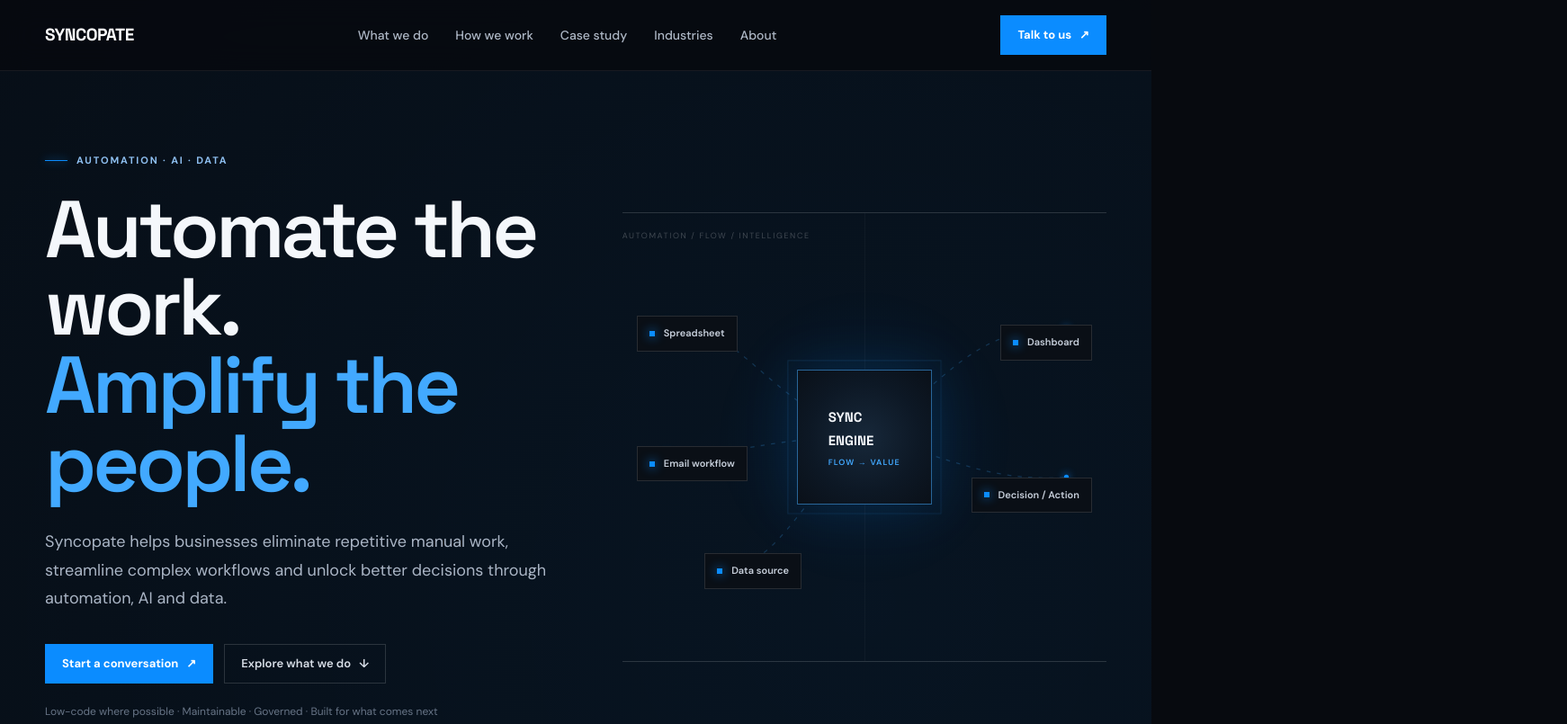
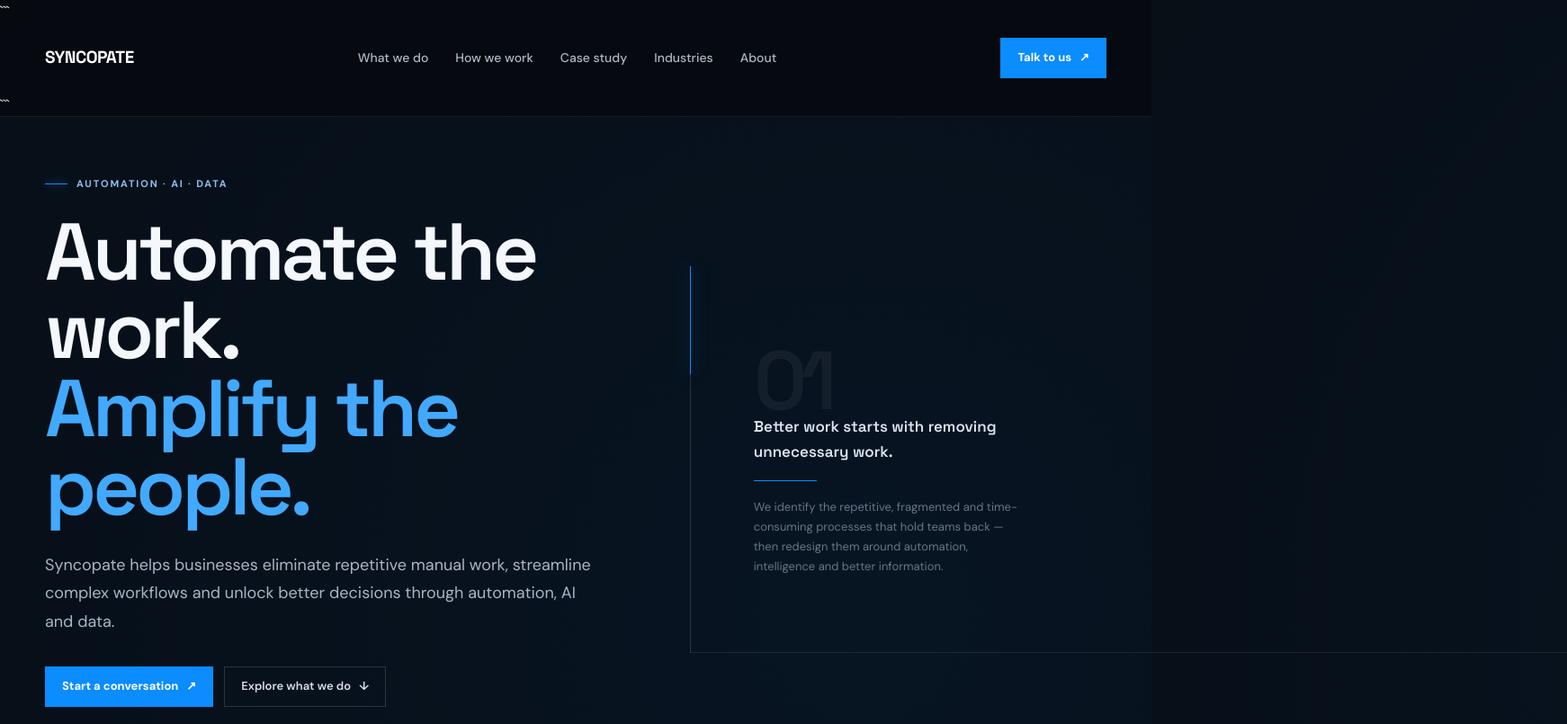
Before and after one commit to ellem05052026/syncopate, a plain HTML site: page index.html in a window 1280 px wide. Shown: the top 805 px of the page at 90% size, 1742 px wide, since content can reach past the window. Drawn offline with Linux system fonts and the light colour scheme.

````diff
--- a/index.html
+++ b/index.html
@@ -1,4 +1,5 @@
 <!DOCTYPE html>
+
 <html lang="en">
 <head>
   <meta charset="UTF-8" />
@@ -16,7 +17,6 @@
     :root {
       --bg: #070a0f;
       --bg-2: #0a0e15;
-      --panel: #0d131c;
       --text: #f4f7fb;
       --muted: #9ba7b8;
       --muted-2: #687587;
@@ -75,9 +75,9 @@
       margin: 0 auto;
     }
 
-    /* --------------------------------
+    /* ========================================
        TYPOGRAPHY
-    -------------------------------- */
+    ======================================== */
 
     h1,
     h2,
@@ -113,9 +113,9 @@
       line-height: 1.75;
     }
 
-    /* --------------------------------
+    /* ========================================
        NAVIGATION
-    -------------------------------- */
+    ======================================== */
 
     .nav {
       position: fixed;
@@ -143,10 +143,6 @@
       font-size: 19px;
       font-weight: 700;
       letter-spacing: -.03em;
-    }
-
-    .brand span {
-      color: white;
     }
 
     .nav-links {
@@ -200,13 +196,13 @@
       cursor: pointer;
     }
 
-    /* --------------------------------
+    /* ========================================
        HERO
-    -------------------------------- */
+    ======================================== */
 
     .hero {
-      min-height: 860px;
-      padding: 170px 0 110px;
+      min-height: 820px;
+      padding: 170px 0 120px;
       position: relative;
       display: flex;
       align-items: center;
@@ -214,8 +210,8 @@
 
     .hero-grid {
       display: grid;
-      grid-template-columns: 1.03fr .97fr;
-      gap: 70px;
+      grid-template-columns: 1.15fr .85fr;
+      gap: 90px;
       align-items: center;
     }
 
@@ -286,173 +282,84 @@
       font-size: 12px;
     }
 
-    /* --------------------------------
-       HERO FLOW VISUAL
-    -------------------------------- */
-
-    .flow-stage {
+    /*
+      Minimal hero visual.
+
+      This deliberately isn't a "dashboard", AI brain,
+      network diagram or floating-card graphic.
+
+      It gives the right side of the hero some structure
+      without competing with the headline.
+    */
+
+    .hero-mark {
       position: relative;
-      height: 500px;
-      border-top: 1px solid var(--line-strong);
-      border-bottom: 1px solid var(--line-strong);
-      background:
-        radial-gradient(
-          circle at 50% 50%,
-          rgba(11,140,255,.08),
-          transparent 45%
-        );
-      overflow: hidden;
-    }
-
-    .flow-stage::before {
-      content: "AUTOMATION / FLOW / INTELLIGENCE";
-      position: absolute;
-      top: 18px;
-      left: 0;
-      color: rgba(255,255,255,.23);
-      font-size: 9px;
-      letter-spacing: .18em;
-    }
-
-    .flow-stage::after {
+      height: 430px;
+      border-left: 1px solid var(--line-strong);
+      display: flex;
+      align-items: center;
+      padding-left: 70px;
+    }
+
+    .hero-mark::before {
       content: "";
       position: absolute;
-      left: 50%;
+      left: -1px;
       top: 0;
-      bottom: 0;
       width: 1px;
-      background: rgba(255,255,255,.035);
-    }
-
-    .node {
-      position: absolute;
-      display: flex;
-      align-items: center;
-      gap: 10px;
-      padding: 10px 13px;
-      border: 1px solid rgba(255,255,255,.12);
-      background: #0a0f16;
-      color: #c8d0dc;
-      font-size: 11px;
-      font-weight: 600;
-      z-index: 2;
-    }
-
-    .node::before {
-      content: "";
-      width: 6px;
-      height: 6px;
+      height: 120px;
       background: var(--blue);
-      box-shadow: 0 0 12px var(--blue);
-      flex: 0 0 auto;
-    }
-
-    .node.n1 {
-      left: 3%;
-      top: 23%;
-    }
-
-    .node.n2 {
-      left: 3%;
-      top: 52%;
-    }
-
-    .node.n3 {
-      left: 17%;
-      top: 76%;
-    }
-
-    .node.n4 {
-      right: 3%;
-      top: 25%;
-    }
-
-    .node.n5 {
-      right: 3%;
-      top: 59%;
-    }
-
-    .core {
-      position: absolute;
-      left: 50%;
-      top: 50%;
-      transform: translate(-50%, -50%);
-      width: 150px;
-      height: 150px;
-      display: grid;
-      place-items: center;
-      background:
-        radial-gradient(
-          circle,
-          #17283a 0%,
-          #0d1825 58%,
-          #0a1018 100%
-        );
-      border: 1px solid rgba(66,169,255,.55);
-      box-shadow:
-        0 0 60px rgba(11,140,255,.16);
-      z-index: 3;
-    }
-
-    .core::before {
+      box-shadow: 0 0 18px rgba(11,140,255,.65);
+    }
+
+    .hero-mark::after {
       content: "";
       position: absolute;
-      inset: -9px;
-      border: 1px solid rgba(66,169,255,.16);
-      animation: pulse 3s infinite ease-in-out;
-    }
-
-    .core span {
-      text-align: center;
-      font-family: "Space Grotesk";
-      font-size: 15px;
-      line-height: 1.15;
-      font-weight: 700;
-    }
-
-    .core small {
-      display: block;
-      margin-top: 6px;
-      color: var(--blue-2);
-      font: 600 9px "DM Sans";
-      letter-spacing: .13em;
-    }
-
-    .flow-svg {
-      position: absolute;
-      inset: 0;
-      width: 100%;
-      height: 100%;
-      pointer-events: none;
-    }
-
-    .flow-path {
-      fill: none;
-      stroke: rgba(66,169,255,.22);
-      stroke-width: 1.3;
-      stroke-dasharray: 5 8;
-    }
-
-    .flow-dot {
-      fill: var(--blue);
-      filter: drop-shadow(0 0 5px var(--blue));
-    }
-
-    @keyframes pulse {
-      0%, 100% {
-        transform: scale(.97);
-        opacity: .45;
-      }
-
-      50% {
-        transform: scale(1.05);
-        opacity: 1;
-      }
-    }
-
-    /* --------------------------------
+      left: 0;
+      right: -40vw;
+      bottom: 0;
+      height: 1px;
+      background: var(--line);
+    }
+
+    .hero-mark-content {
+      max-width: 300px;
+    }
+
+    .hero-mark-number {
+      font-family: "Space Grotesk", sans-serif;
+      font-size: 92px;
+      line-height: .9;
+      font-weight: 600;
+      letter-spacing: -.08em;
+      color: rgba(255,255,255,.055);
+      user-select: none;
+    }
+
+    .hero-mark-title {
+      margin-top: -3px;
+      font-family: "Space Grotesk", sans-serif;
+      font-size: 17px;
+      font-weight: 600;
+      color: #dce5ef;
+    }
+
+    .hero-mark-line {
+      width: 70px;
+      height: 1px;
+      background: var(--blue);
+      margin: 18px 0;
+    }
+
+    .hero-mark-copy {
+      color: var(--muted-2);
+      font-size: 13px;
+      line-height: 1.7;
+    }
+
+    /* ========================================
        TICKER
-    -------------------------------- */
+    ======================================== */
 
     .ticker {
       border-top: 1px solid var(--line);
@@ -478,17 +385,17 @@
       }
     }
 
-    /* --------------------------------
+    /* ========================================
        SECTIONS
-    -------------------------------- */
+    ======================================== */
 
     section {
       padding: 125px 0;
     }
 
-    /* --------------------------------
+    /* ========================================
        PROBLEM
-    -------------------------------- */
+    ======================================== */
 
     .problem {
       background: linear-gradient(
@@ -543,9 +450,9 @@
       font: 600 20px/1.45 "Space Grotesk";
     }
 
-    /* --------------------------------
+    /* ========================================
        SERVICES
-    -------------------------------- */
+    ======================================== */
 
     .services-head {
       display: flex;
@@ -566,7 +473,7 @@
       padding: 32px 30px 32px 0;
       border-bottom: 1px solid var(--line);
       position: relative;
-      transition: background .25s ease, padding-left .25s ease;
+      transition: background .25s ease;
     }
 
     .service:nth-child(odd) {
@@ -610,9 +517,9 @@
       font-weight: 700;
     }
 
-    /* --------------------------------
+    /* ========================================
        CASE STUDY
-    -------------------------------- */
+    ======================================== */
 
     .case-study {
       position: relative;
@@ -731,9 +638,9 @@
       margin-top: 4px;
     }
 
-    /* --------------------------------
+    /* ========================================
        PRINCIPLES
-    -------------------------------- */
+    ======================================== */
 
     .principles {
       display: grid;
@@ -770,9 +677,9 @@
       line-height: 1.65;
     }
 
-    /* --------------------------------
+    /* ========================================
        INDUSTRIES
-    -------------------------------- */
+    ======================================== */
 
     .industries {
       display: grid;
@@ -810,9 +717,9 @@
       line-height: 1.65;
     }
 
-    /* --------------------------------
+    /* ========================================
        AI
-    -------------------------------- */
+    ======================================== */
 
     .ai-section {
       background: linear-gradient(
@@ -853,9 +760,9 @@
       margin-top: 4px;
     }
 
-    /* --------------------------------
+    /* ========================================
        GOVERNANCE
-    -------------------------------- */
+    ======================================== */
 
     .governance {
       padding: 95px 0;
@@ -908,9 +815,9 @@
       margin-top: 3px;
     }
 
-    /* --------------------------------
+    /* ========================================
        CTA
-    -------------------------------- */
+    ======================================== */
 
     .cta {
       padding: 140px 0 155px;
@@ -953,9 +860,9 @@
       position: relative;
     }
 
-    /* --------------------------------
+    /* ========================================
        FOOTER
-    -------------------------------- */
+    ======================================== */
 
     footer {
       border-top: 1px solid var(--line);
@@ -993,9 +900,9 @@
       color: white;
     }
 
-    /* --------------------------------
+    /* ========================================
        REVEAL
-    -------------------------------- */
+    ======================================== */
 
     .reveal {
       opacity: 0;
@@ -1010,11 +917,12 @@
       transform: translateY(0);
     }
 
-    /* --------------------------------
+    /* ========================================
        RESPONSIVE
-    -------------------------------- */
+    ======================================== */
 
     @media (max-width: 980px) {
+
       .hero-grid,
       .problem-grid,
       .case-grid,
@@ -1027,8 +935,10 @@
         padding-top: 145px;
       }
 
-      .flow-stage {
+      .hero-mark {
         max-width: 700px;
+        height: 280px;
+        padding-left: 45px;
       }
 
       .principles {
@@ -1058,6 +968,7 @@
     }
 
     @media (max-width: 720px) {
+
       .container {
         width: min(var(--max), calc(100% - 30px));
       }
@@ -1088,19 +999,13 @@
         gap: 55px;
       }
 
-      .flow-stage {
-        height: 390px;
-        margin-top: 15px;
-      }
-
-      .node {
-        transform: scale(.88);
-        transform-origin: center;
-      }
-
-      .core {
-        width: 125px;
-        height: 125px;
+      .hero-mark {
+        height: 230px;
+        padding-left: 30px;
+      }
+
+      .hero-mark-number {
+        font-size: 70px;
       }
 
       .services-head {
@@ -1132,6 +1037,7 @@
     }
 
     @media (prefers-reduced-motion: reduce) {
+
       *,
       *::before,
       *::after {
@@ -1139,21 +1045,25 @@
         transition-duration: .01ms !important;
         scroll-behavior: auto !important;
       }
+
     }
   </style>
+
 </head>
 
 <body>
 
-  <!-- ================================
-       NAV
-  ================================= -->
+  <!-- ========================================
+       NAVIGATION
+  ======================================== -->
 
   <nav class="nav">
+
+```
 <div class="container nav-inner">
 
   <a class="brand" href="#top" aria-label="Syncopate home">
-        <span>SYNCOPATE</span>
+    SYNCOPATE
   </a>
 
   <div class="nav-links">
@@ -1168,17 +1078,21 @@
     Talk to us <span>↗</span>
   </a>
 
-      <button class="menu" aria-label="Open menu">☰</button>
-
-    </div>
+  <button class="menu" aria-label="Open menu">
+    ☰
+  </button>
+
+</div>
+```
+
   </nav>
 
-
   <main id="top">
 
-    <!-- ================================
+```
+<!-- ========================================
      HERO
-    ================================= -->
+======================================== -->
 
 <section class="hero">
 
@@ -1202,6 +1116,7 @@
       </p>
 
       <div class="hero-actions">
+
         <a class="btn-primary" href="#contact">
           Start a conversation <span>↗</span>
         </a>
@@ -1209,6 +1124,7 @@
         <a class="btn-secondary" href="#services">
           Explore what we do <span>↓</span>
         </a>
+
       </div>
 
       <p class="micro">
@@ -1218,71 +1134,29 @@
     </div>
 
 
-        <!-- FLOW VISUAL -->
-
-        <div
-          class="flow-stage reveal"
-          aria-label="Illustration of connected automated workflows"
-        >
-
-          <svg
-            class="flow-svg"
-            viewBox="0 0 600 500"
-            preserveAspectRatio="none"
-            aria-hidden="true"
-          >
-
-            <path
-              class="flow-path"
-              d="M55 125 C150 125, 170 205, 300 250"
-            />
-
-            <path
-              class="flow-path"
-              d="M55 270 C150 270, 180 250, 300 250"
-            />
-
-            <path
-              class="flow-path"
-              d="M115 400 C190 400, 220 320, 300 250"
-            />
-
-            <path
-              class="flow-path"
-              d="M300 250 C405 190, 430 125, 550 130"
-            />
-
-            <path
-              class="flow-path"
-              d="M300 250 C405 270, 445 300, 550 295"
-            />
-
-            <circle class="flow-dot" cx="55" cy="125" r="3"/>
-            <circle class="flow-dot" cx="55" cy="270" r="3"/>
-            <circle class="flow-dot" cx="115" cy="400" r="3"/>
-            <circle class="flow-dot" cx="550" cy="130" r="3"/>
-            <circle class="flow-dot" cx="550" cy="295" r="3"/>
-
-          </svg>
-
-          <div class="node n1">Spreadsheet</div>
-          <div class="node n2">Email workflow</div>
-          <div class="node n3">Data source</div>
-          <div class="node n4">Dashboard</div>
-          <div class="node n5">Decision / Action</div>
-
-          <div class="core">
-
-            <div>
-              <span>
-                SYNC<br>
-                ENGINE
-              </span>
-
-              <small>
-                FLOW → VALUE
-              </small>
-            </div>
+    <!-- ====================================
+         MINIMAL HERO MARK
+    ==================================== -->
+
+    <div class="hero-mark reveal">
+
+      <div class="hero-mark-content">
+
+        <div class="hero-mark-number">
+          01
+        </div>
+
+        <div class="hero-mark-title">
+          Better work starts with removing unnecessary work.
+        </div>
+
+        <div class="hero-mark-line"></div>
+
+        <p class="hero-mark-copy">
+          We identify the repetitive, fragmented and time-consuming
+          processes that hold teams back — then redesign them around
+          automation, intelligence and better information.
+        </p>
 
       </div>
 
@@ -1293,9 +1167,9 @@
 </section>
 
 
-    <!-- ================================
+<!-- ========================================
      TICKER
-    ================================= -->
+======================================== -->
 
 <div class="ticker">
 
@@ -1336,9 +1210,9 @@
 </div>
 
 
-    <!-- ================================
+<!-- ========================================
      PROBLEM
-    ================================= -->
+======================================== -->
 
 <section class="problem">
 
@@ -1423,9 +1297,9 @@
 </section>
 
 
-    <!-- ================================
+<!-- ========================================
      SERVICES
-    ================================= -->
+======================================== -->
 
 <section id="services">
 
@@ -1594,9 +1468,9 @@
 </section>
 
 
-    <!-- ================================
+<!-- ========================================
      CASE STUDY
-    ================================= -->
+======================================== -->
 
 <section id="case-study" class="case-study">
 
@@ -1672,7 +1546,7 @@
       </h2>
 
       <p>
-            A major US investment bank maintained a catalogue of manually
+        A major investment bank maintained a catalogue of manually
         generated management information reports. Teams were required to
         extract data from upstream systems, manipulate datasets, perform
         calculations, format outputs and distribute reports to multiple
@@ -1727,9 +1601,9 @@
 </section>
 
 
-    <!-- ================================
+<!-- ========================================
      PRINCIPLES
-    ================================= -->
+======================================== -->
 
 <section id="approach">
 
@@ -1807,9 +1681,9 @@
 </section>
 
 
-    <!-- ================================
+<!-- ========================================
      INDUSTRIES
-    ================================= -->
+======================================== -->
 
 <section id="industries">
 
@@ -1907,9 +1781,9 @@
 </section>
 
 
-    <!-- ================================
+<!-- ========================================
      AI
-    ================================= -->
+======================================== -->
 
 <section class="ai-section">
 
@@ -1941,6 +1815,7 @@
     <div class="ai-list reveal">
 
       <div class="ai-item">
+
         <span class="blue">01</span>
 
         <div>
@@ -1949,10 +1824,12 @@
             Extract, classify and structure information automatically.
           </p>
         </div>
+
       </div>
 
 
       <div class="ai-item">
+
         <span class="blue">02</span>
 
         <div>
@@ -1961,10 +1838,12 @@
             Give teams faster access to the knowledge they need.
           </p>
         </div>
+
       </div>
 
 
       <div class="ai-item">
+
         <span class="blue">03</span>
 
         <div>
@@ -1973,10 +1852,12 @@
             Identify patterns, summarise information and support decisions.
           </p>
         </div>
+
       </div>
 
 
       <div class="ai-item">
+
         <span class="blue">04</span>
 
         <div>
@@ -1985,10 +1866,12 @@
             Combine AI and automation so processes can respond dynamically.
           </p>
         </div>
+
       </div>
 
 
       <div class="ai-item">
+
         <span class="blue">05</span>
 
         <div>
@@ -1997,6 +1880,7 @@
             Create controlled internal tools that help teams work more efficiently.
           </p>
         </div>
+
       </div>
 
     </div>
@@ -2006,9 +1890,9 @@
 </section>
 
 
-    <!-- ================================
+<!-- ========================================
      GOVERNANCE
-    ================================= -->
+======================================== -->
 
 <section class="governance" id="about">
 
@@ -2110,9 +1994,9 @@
 </section>
 
 
-    <!-- ================================
+<!-- ========================================
      CTA
-    ================================= -->
+======================================== -->
 
 <section class="cta" id="contact">
 
@@ -2144,16 +2028,17 @@
   </div>
 
 </section>
+```
 
   </main>
 
-
-  <!-- ================================
+  <!-- ========================================
        FOOTER
-  ================================= -->
+  ======================================== -->
 
   <footer>
 
+```
 <div class="container footer-inner">
 
   <div class="footer-brand">
@@ -2173,15 +2058,15 @@
   </div>
 
 </div>
+```
 
   </footer>
 
-
   <script>
 
-    /* --------------------------------
+    /* ========================================
        SCROLL REVEAL
-    -------------------------------- */
+    ======================================== */
 
     const observer = new IntersectionObserver(
       (entries) => {
@@ -2201,14 +2086,15 @@
       }
     );
 
+
     document
       .querySelectorAll(".reveal")
       .forEach(el => observer.observe(el));
 
 
-    /* --------------------------------
+    /* ========================================
        MOBILE MENU
-    -------------------------------- */
+    ======================================== */
 
     const menu = document.querySelector(".menu");
     const links = document.querySelector(".nav-links");
````
Lines whose indentation alone changed are shown as unchanged.
